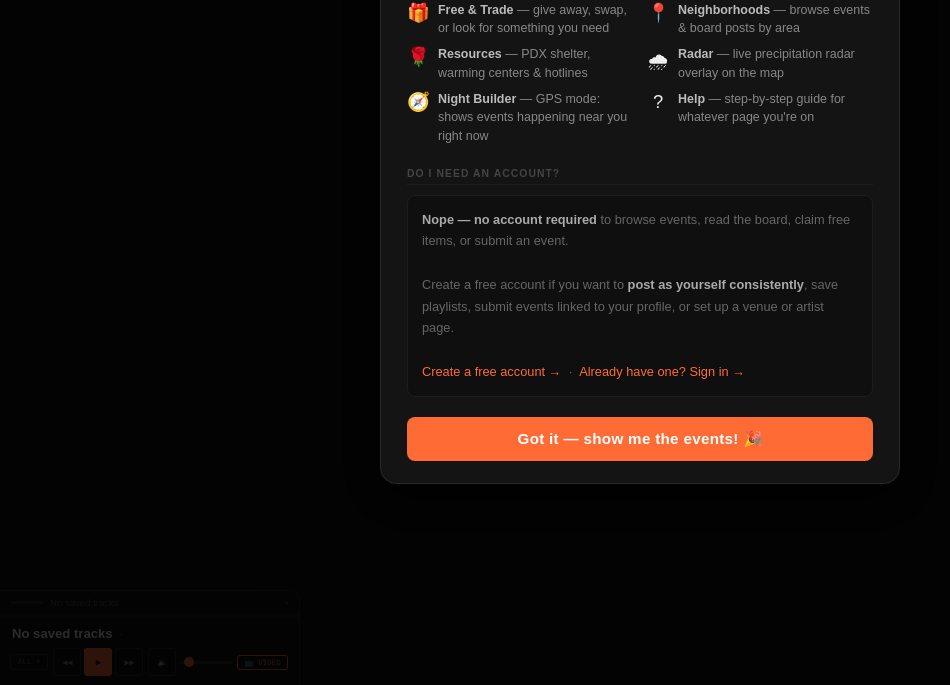
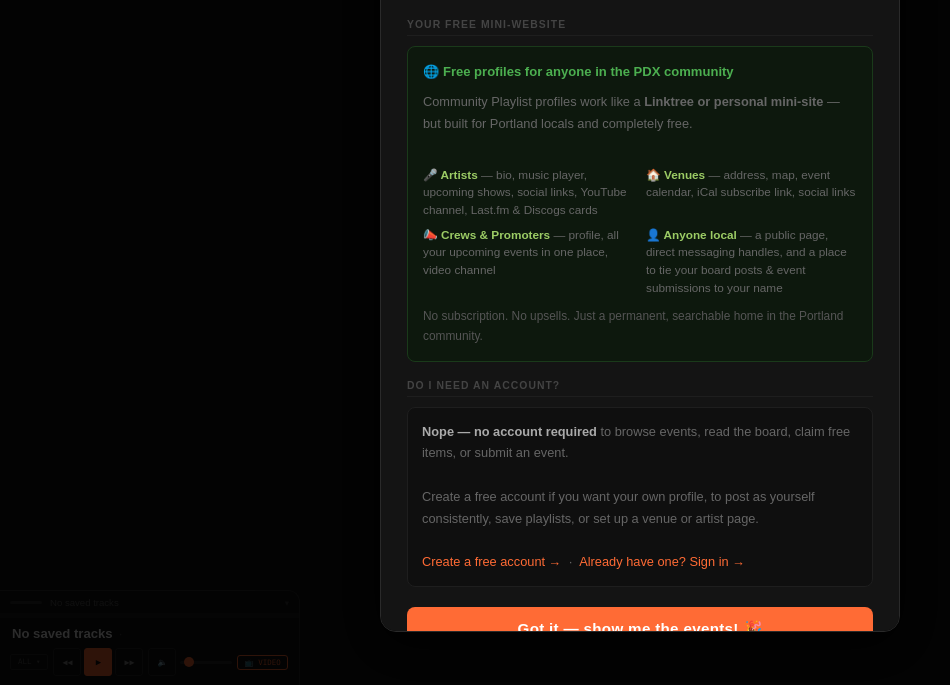
Before and after one commit to khildren/communityplaylist, a Django app: page /onboarding/ in a window 1280 px wide. Shown: the part 633-1318 px from the top of the page, without its empty margins (0-950 px from the left). Run offline with Django 4.2, Linux system fonts and the light colour scheme; the visitor is signed in with stand-in values (Sample User, id 1); data comes from the database, SQL or seed files in the repository; data that the repository does not hold is empty; some libraries are stand-ins or nearby versions.

Commit message:
feat: add free profile/mini-site callout to welcome modal
Highlights that CP profiles work like a free Linktree for any
Portland local — artists, venues, promoters, or general community
members. 2-column grid of use cases in green-themed card, positioned
between the icon legend and the account section.

Co-Authored-By: Claude Sonnet 4.6 <noreply@anthropic.com>

```diff
--- a/templates/events/_nav_strip.html
+++ b/templates/events/_nav_strip.html
@@ -38,6 +38,11 @@
 #cp-welcome-card .wlc-icon{font-size:1.15em;flex-shrink:0;width:22px;text-align:center;margin-top:1px}
 #cp-welcome-card .wlc-desc{font-size:.78em;color:#888;line-height:1.5}
 #cp-welcome-card .wlc-desc b{color:#bbb;font-weight:600}
+#cp-welcome-card .wlc-linktree{background:#0d180d;border:1px solid #1a3a1a;border-radius:8px;padding:14px 15px;margin-bottom:18px;font-size:.8em;color:#666;line-height:1.7}
+#cp-welcome-card .wlc-lt-hed{color:#4caf50;font-weight:700;margin-bottom:8px;font-size:1.02em}
+#cp-welcome-card .wlc-lt-grid{display:grid;grid-template-columns:1fr 1fr;gap:7px 12px;margin-top:9px}
+#cp-welcome-card .wlc-lt-item{font-size:.92em;color:#666;line-height:1.5}
+#cp-welcome-card .wlc-lt-item b{color:#9ccc65}
 #cp-welcome-card .wlc-account{background:#0f0f0f;border:1px solid #1e1e1e;border-radius:8px;padding:13px 14px;margin-bottom:20px;font-size:.8em;color:#666;line-height:1.7}
 #cp-welcome-card .wlc-account b{color:#aaa}
 #cp-welcome-card .wlc-account a{color:#ff6b35;text-decoration:none}
@@ -94,10 +99,22 @@
       '<div class="wlc-row"><span class="wlc-icon">🧭</span><div class="wlc-desc"><b>Night Builder</b> — GPS mode: shows events happening near you right now</div></div>',
       '<div class="wlc-row"><span class="wlc-icon">?</span><div class="wlc-desc"><b>Help</b> — step-by-step guide for whatever page you\'re on</div></div>',
     '</div>',
+    '<div class="wlc-section">Your free mini-website</div>',
+    '<div class="wlc-linktree">',
+      '<div class="wlc-lt-hed">🌐 Free profiles for anyone in the PDX community</div>',
+      'Community Playlist profiles work like a <b>Linktree or personal mini-site</b> — but built for Portland locals and completely free.<br><br>',
+      '<div class="wlc-lt-grid">',
+        '<div class="wlc-lt-item"><b>🎤 Artists</b> — bio, music player, upcoming shows, social links, YouTube channel, Last.fm &amp; Discogs cards</div>',
+        '<div class="wlc-lt-item"><b>🏠 Venues</b> — address, map, event calendar, iCal subscribe link, social links</div>',
+        '<div class="wlc-lt-item"><b>📣 Crews &amp; Promoters</b> — profile, all your upcoming events in one place, video channel</div>',
+        '<div class="wlc-lt-item"><b>👤 Anyone local</b> — a public page, direct messaging handles, and a place to tie your board posts &amp; event submissions to your name</div>',
+      '</div>',
+      '<div style="margin-top:10px;font-size:.93em;color:#555">No subscription. No upsells. Just a permanent, searchable home in the Portland community.</div>',
+    '</div>',
     '<div class="wlc-section">Do I need an account?</div>',
     '<div class="wlc-account">',
       '<b>Nope — no account required</b> to browse events, read the board, claim free items, or submit an event.<br><br>',
-      'Create a free account if you want to <b>post as yourself consistently</b>, save playlists, submit events linked to your profile, or set up a venue or artist page.<br><br>',
+      'Create a free account if you want your own profile, to post as yourself consistently, save playlists, or set up a venue or artist page.<br><br>',
       '<a href="/register/">Create a free account →</a> &nbsp;·&nbsp; <a href="/login/">Already have one? Sign in →</a>',
     '</div>',
     '<button id="cp-welcome-go">Got it — show me the events! 🎉</button>',
```
